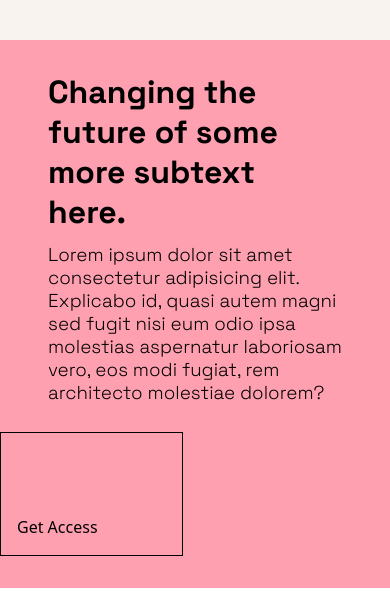
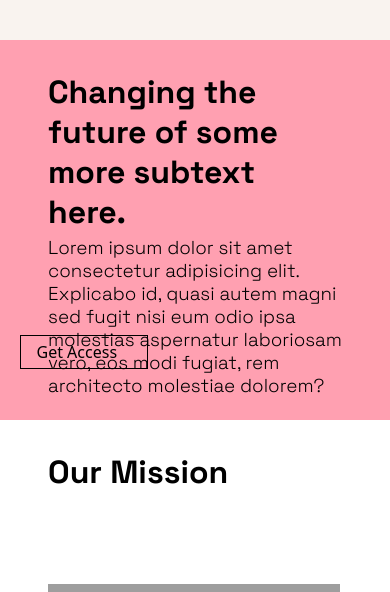
Before and after one commit to sarveshdakhore/seafood_ai, a Django app: template sea/home/templates/home/home.html in a window 390 px wide. Shown: the part 412-1004 px from the top of the page. Run offline with Django 3.2, Linux system fonts and the light colour scheme; the template is opened without the code that fills it, so the values that code supplies are empty; grey boxes are pictures that could not be loaded.

Commit message:
Update home.css

```diff
--- a/sea/home/static/home/css/home.css
+++ b/sea/home/static/home/css/home.css
@@ -4,8 +4,13 @@
   background-color: #f9f3ef;
 }
 
+.photo img {
+  height: 45vh;
+  width: 100%;
+}
+
 .content {
-    height: 47.5%;
+  height: 45vh;
   width: 100%;
   background-color: #ffa0b1;
 }
@@ -16,11 +21,12 @@
   flex-shrink: 0;
   padding: 2rem;
   margin-left: 1rem;
+  margin-bottom: 2rem;
 }
 
 .heading h1 {
   color: #000;
-    font-family: 'Space Grotesk';
+  font-family: "Space Grotesk";
   font-size: 3.2rem;
   font-style: normal;
   font-weight: 700;
@@ -51,30 +57,30 @@
   width: 80%;
 }
 
-.rc{
+.rc {
   display: flex;
   flex-direction: row;
 }
 
-.rc_child{
+.rc_child {
   display: flex;
   flex-direction: column;
 }
 
-.rc_child_column{
+.rc_child_column {
   display: flex;
   flex-direction: column;
   width: 50%;
 }
 
-.rc_child_column_reverse{
+.rc_child_column_reverse {
   display: flex;
   flex-direction: column-reverse;
   padding-right: 2rem;
   width: 50%;
 }
 
-.rc h2{
+.rc h2 {
   color: #000;
   font-family: Space Grotesk;
   font-size: 1.75rem;
@@ -86,7 +92,7 @@ padding-left: 2rem;
   text-align: justify;
 }
 
-.rc p{
+.rc p {
   color: #000;
   font-family: Space Grotesk;
   font-size: 1.25rem;
@@ -98,7 +104,7 @@ padding-left: 2rem;
   text-align: justify;
 }
 
-.rc img{
+.rc img {
   padding-left: 2rem;
   margin: 1rem;
   width: 95%;
@@ -106,14 +112,14 @@ text-align: justify;
 }
 
 .button {
-    width: 11.4375rem;
-    height: 7.75rem;
+  width: 8rem;
+  height: 2rem;
   flex-shrink: 0;
   border: 1px solid #000;
-    margin-left: 12%;
-    margin-bottom: 2rem;
+  margin-left: 27%;
+  margin-top: 5%;
   display: flex;
-    align-items: end;
+  align-items: center;
   padding: 1rem;
 }
 
@@ -122,12 +128,21 @@ a {
   color: #000;
 }
 
-.photo-1{
+.photo-1 {
   height: 100vh;
-
 }
 
 @media screen and (max-width: 850px) {
+  .button {
+    width: 8rem;
+    height: 2rem;
+    flex-shrink: 0;
+    border: 1px solid #000;
+    display: flex;
+    align-items: center;
+    padding: 1rem;
+    margin-left: 5rem;
+  }
   .tb {
     display: flex;
     flex-direction: column;
@@ -135,23 +150,22 @@ a {
   }
 
   .heading {
-        margin-bottom: 10%;
     margin-right: 0;
     padding-right: 0%;
   }
 
-    .text{
+  .text {
     width: 100%;
   }
 
-    .heading h1{
+  .heading h1 {
     font-size: 2rem;
     line-height: normal;
   }
 
   .button {
-        margin-left: 0;
-        margin-top: 18%;
+    margin-left: 5%;
+    margin-top: -5%;
   }
 
   .rc {
@@ -159,26 +173,39 @@ a {
     flex-direction: column;
   }
 
-    .rc_child_column{
+  .rc_child_column {
     width: 100%;
     padding-right: 1.5rem;
   }
 
-    .rc h2{
+  .rc h2 {
     font-size: 1.5rem;
   }
 
-    .rc p{
+  .rc p {
     font-size: 1rem;
   }
 
-    .rc_child_column_reverse{
+  .rc_child_column_reverse {
     width: 100%;
     padding-right: 1.5rem;
   }
 
-    .rc img{
+  .rc img {
     padding-right: 1.5rem;
   }
+}
 
+.footer {
+  width: 100%;
+  background-color: #ffa0b1;
+  padding: 1rem;
 }
+
+@media (max-width: 850px) {
+  .footer {
+    font-size: 0.8rem;
+    position: fixed;
+    bottom: 0%;
+  }
+}
```
Lines whose indentation alone changed are shown as unchanged.
